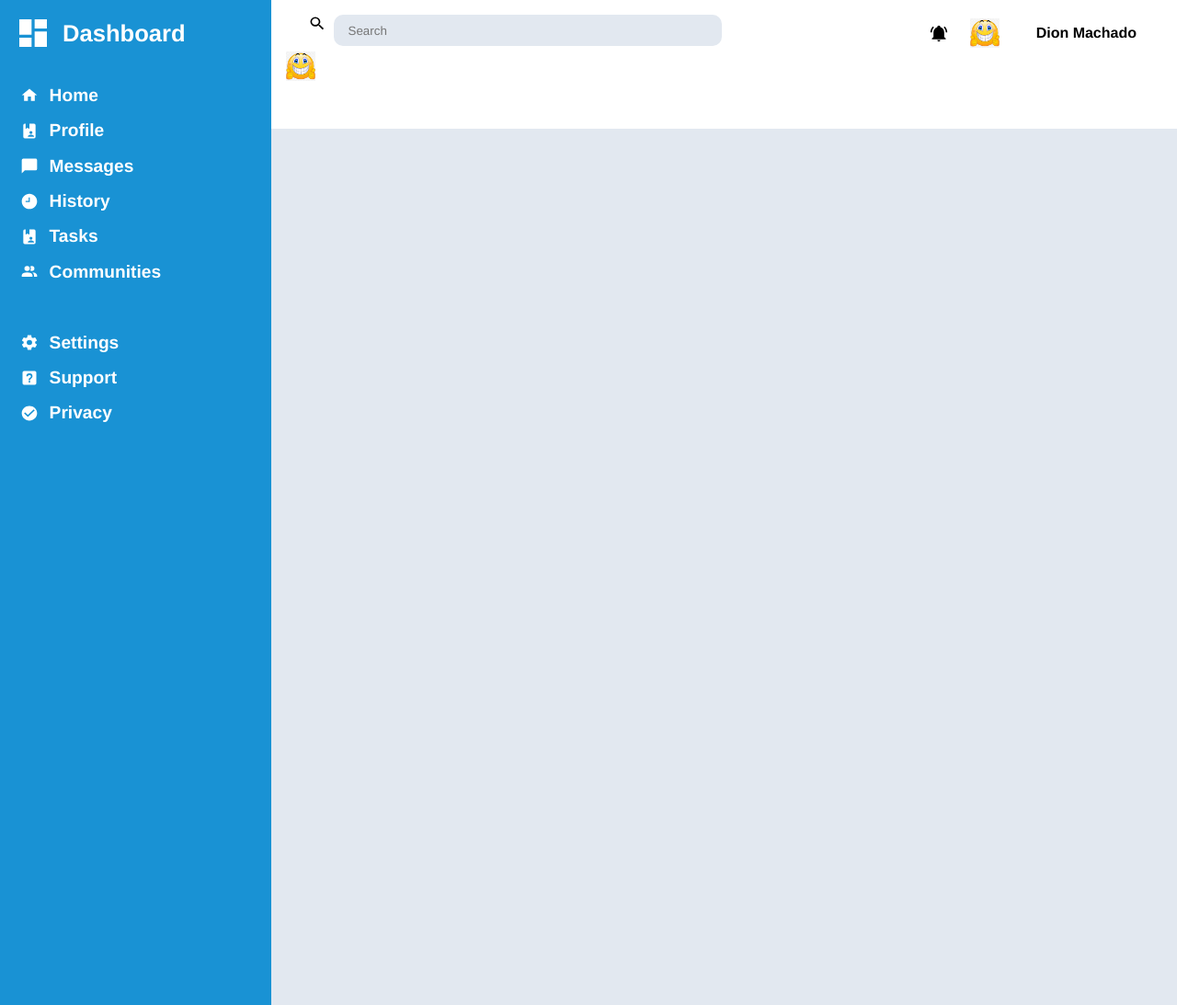
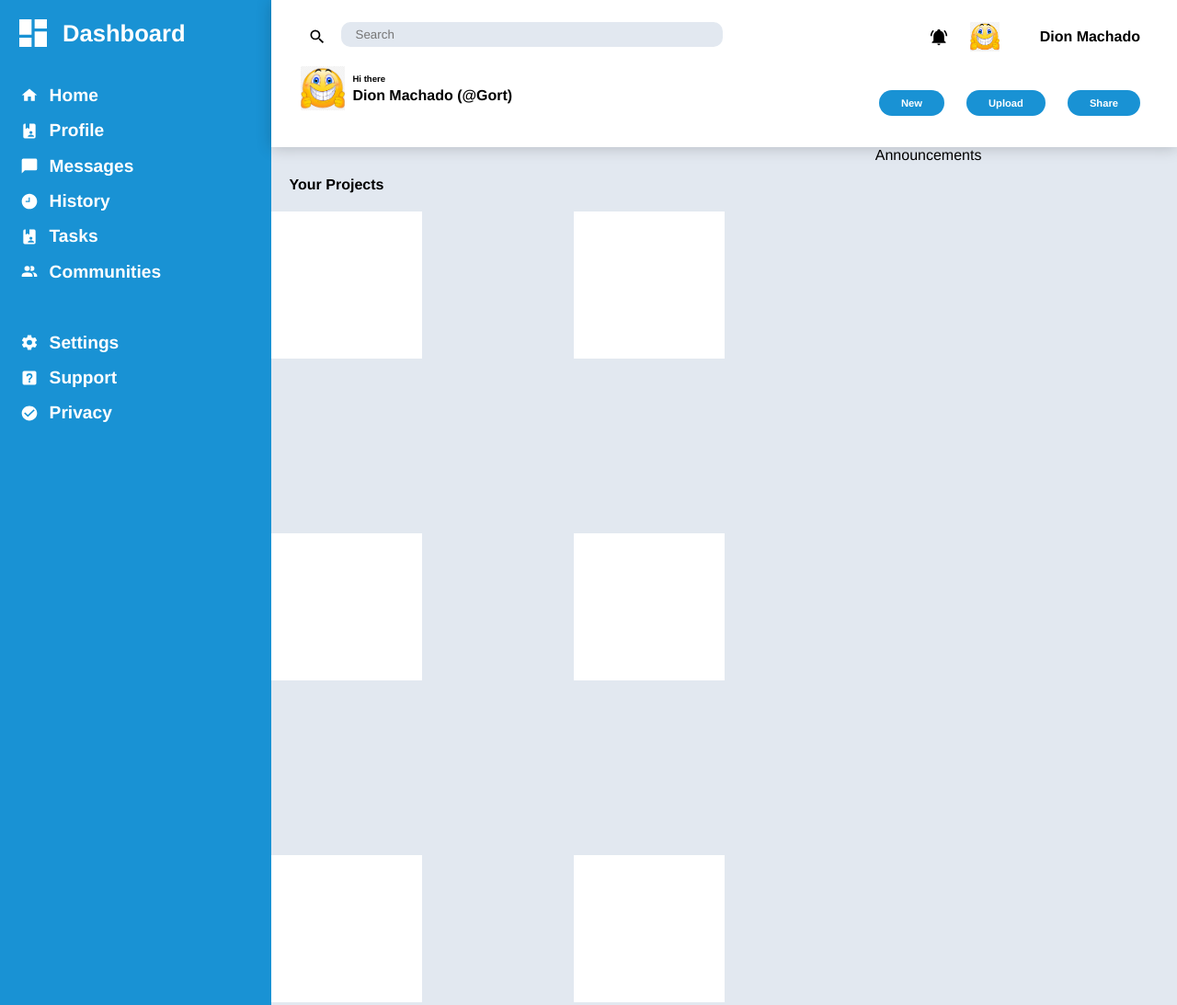
Before and after one commit to SOmerandomdev-ui/Odin-Projects, a plain HTML site: page index.html in a window 1280 px wide. Shown: the top 1093 px of the page at 92% size. Drawn offline with Linux system fonts and the light colour scheme.

Commit message:
Finsihed the Header and got a start on the body

```diff
--- a/index.html
+++ b/index.html
@@ -32,11 +32,42 @@
                 <label for="Search"> <input type="text" id="search" placeholder="Search">
             </form>
         </div>
-        <div class="Notification"><img src="bell-ring.svg"> <img src="Thumbs.jpeg"> <p> Dion Machado </p> </div>
-        <div class="Entry"> <img src="Thumbs.jpeg"> </div>
-        <div class="Extra"></div>
+        <div class="Notification"><img src="bell-ring.svg"> <img src="Thumbs.jpeg">
+            <p> Dion Machado </p>
+        </div>
+        <div class="Entry">
+            <img src="Thumbs.jpeg">
+            <div>
+                <p> Hi there </p>
+                <p> Dion Machado (@Gort) </p>
+            </div>
+        </div>
+        <div class="Extra">
+            <div> New </div>
+            <div>Upload </div>
+            <div>Share</div>
+        </div>
+
     </div>
-    <div class="Body"> </div>
+    <div class="Body">
+        <div class="Projects">
+            <p> Your Projects </p>
+            <div class="Project1"></div>
+            <div class="Project2"></div>
+            <div class="Project3"></div>
+            <div class="Project4"></div>
+            <div class="Project5"></div>
+            <div class="Project6"></div>
+        </div>
+
+        <div class="Announcements">
+            <p>Announcements</p>
+        </div>
+
+        <div class="Trending">
+
+        </div>
+    </div>
 </body>
 
 </html>
--- a/style.css
+++ b/style.css
@@ -10,7 +10,7 @@ body {
     display: grid;
     overflow-x:hidden;
     grid-template-columns: 1.5fr 5fr;
-    grid-template-rows: repeat(8, 17.5vh);
+    grid-template-rows: repeat(8, 20vh);
     grid-template-areas: "Dashboard Header"
                          "Dashboard Body"
                          "Dashboard Body"
@@ -64,8 +64,11 @@ body {
 
 .Header {
     grid-area: Header;
+    position: relative;
+    z-index: 10;
     background-color: #FFFFFF;
     display: grid;
+    box-shadow: 0 0.05rem 1rem 0 rgba(0,0,0,0.2);
     grid-template-columns: repeat(4, 1fr) 1.5fr;
     grid-template-rows: 2fr 3fr;
     grid-template-areas: "Search Search Search Fit Noti"
@@ -83,10 +86,13 @@ body {
     display: flex;
     padding-top:1rem;
     padding-left: 2.5rem;
+    align-items: center;
+    gap: 0.5rem;
 }
 
 form {
     width:100%;
+    height: 2rem;
 }
 
 input{
@@ -107,6 +113,7 @@ input::placeholder {
     display:flex;
     align-items: center;
     font-weight: 700;
+    justify-content: flex-end;
 }
 
 img[src="Thumbs.jpeg"] {
@@ -116,7 +123,8 @@ img[src="Thumbs.jpeg"] {
 }
 
 .Notification p {
-    padding-left: 2rem;
+    margin-left: auto;
+    padding-right: 2.5rem;
 }
 
 .Entry {
@@ -124,7 +132,78 @@ img[src="Thumbs.jpeg"] {
     display:flex;
 }
 
+.Entry img[src="Thumbs.jpeg"] {
+    padding-top:0.5rem;
+     width: 3em;
+    height: 3rem;
+    padding-left:2rem;
+}
+
+.Entry div p:first-child {
+    font-size:0.6rem;
+    font-weight: 700;
+    padding-top:1rem;
+
+}
+
+.Entry div p:nth-child(2) {
+    font-weight: 700;
+    padding-top:0.25rem;
+}
+
+.Extra {
+    grid-area: Extra;
+    display: flex;
+    gap:1.5rem;
+    color:white;
+    align-items: center;
+    justify-content: end;
+    padding-right:2.5rem;
+
+}
+
+.Extra > div {
+     background-color:#1992D4;
+     font-size: 0.7rem;
+     padding: 0.5rem 1.5rem 0.5rem 1.5rem;
+     font-weight:700;
+    border-radius: 100px ;
+    justify-content: flex-end;
+}
+
 .Body {
     grid-area: Body;
+    display: grid;
     background-color: #E2E8F0;
+    min-height:20vh;
+    grid-template-columns: 3fr 1.5fr;
+    grid-template-rows: 1fr 1fr;
+    grid-template-areas: "Projects Announce"
+                         "Projects Trending";
 }
+
+
+.Projects p {
+    grid-column: 1 / 3;
+    font-size: 1rem;
+    font-weight: 700;
+    padding-top: 4vh;
+    padding-left: 1.5vw;
+}
+
+.Projects {
+    display:grid;
+    grid-area: Projects;
+    grid-template-columns: 1fr 1fr;
+    grid-template-rows: 0.2fr 1fr 1fr 1fr;
+}
+
+
+.Projects div {
+    grid-auto-rows:20vh;
+    width: 50%;
+    height: 20vh;
+    gap:2rem;
+    background-color: white;
+
+}
```
